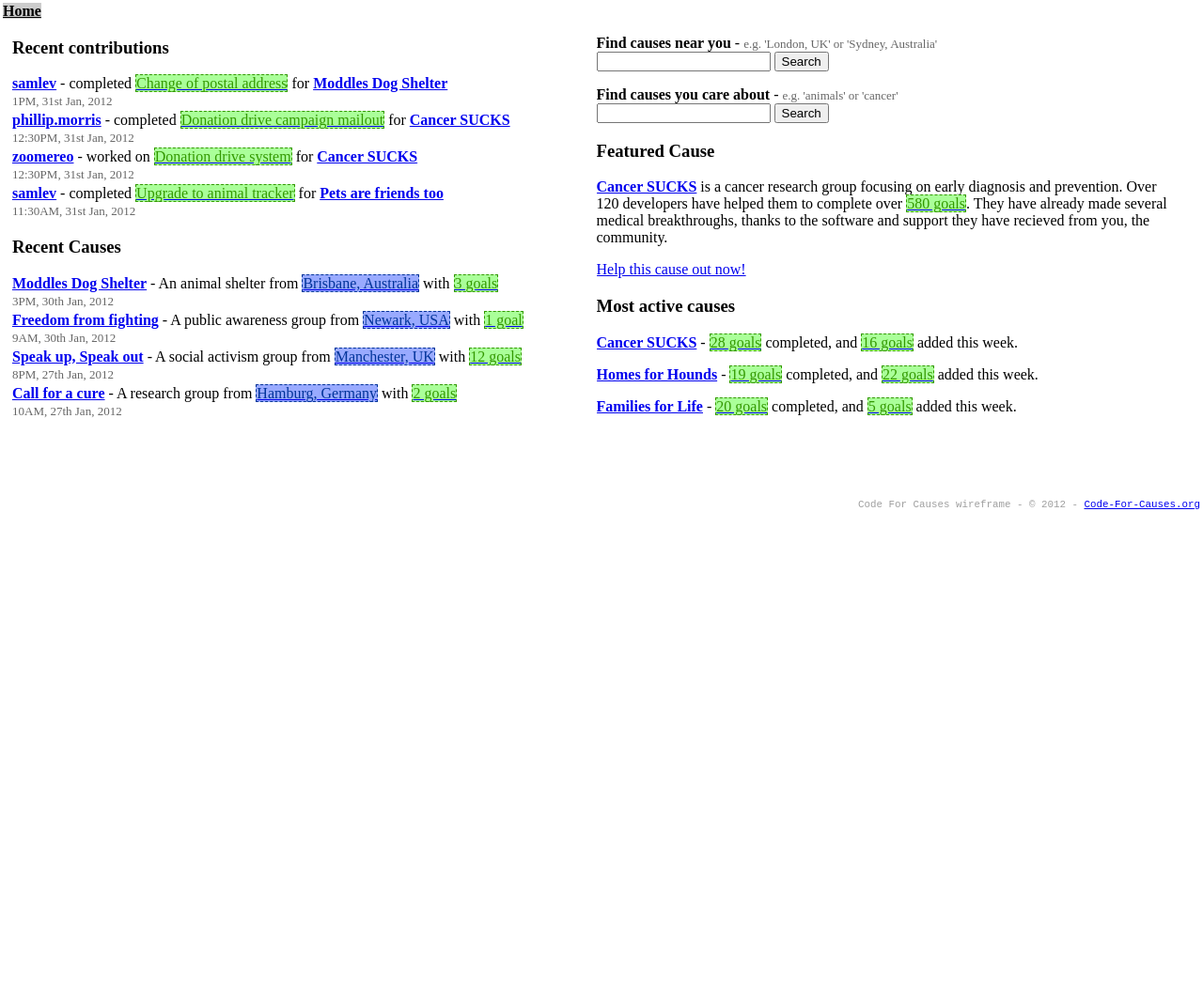
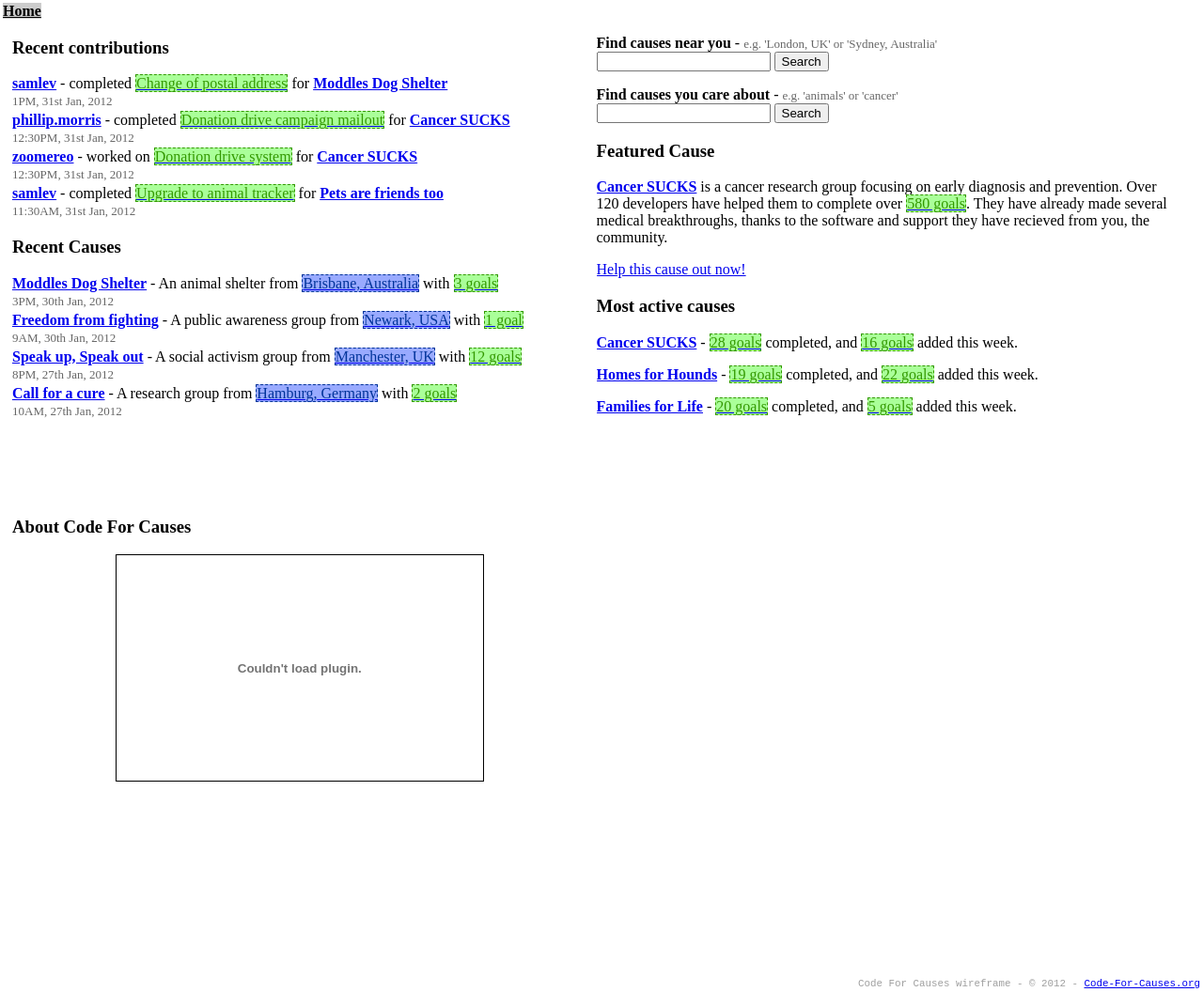
Before and after one commit to codeforcauses/WireFrames_v1, a plain HTML site: page index.html in a window 1280 px wide. Shown: the whole page at 94% size. Before the commit the page ends 800 px from the top, so only its background shows below. Drawn offline with Linux system fonts and the light colour scheme.

Commit message:
Added CTA (cat to action?) to index page

```diff
--- a/index.html
+++ b/index.html
@@ -123,6 +123,13 @@
         </div>
       </div>
       <div class="visualClear"></div>
+      <div class="pageblock">
+        <h3>About Code For Causes</h3>
+        <div style="width: 390px; height: 240px; margin-left: auto; margin-right: auto; border: solid #000000 1px;">
+          <object style="height: 240px; width: 390px"><param name="movie" value="http://www.youtube.com/v/J---aiyznGQ?version=3&feature=player_detailpage"><param name="allowFullScreen" value="true"><param name="allowScriptAccess" value="always"><embed src="http://www.youtube.com/v/J---aiyznGQ?version=3&feature=player_detailpage" type="application/x-shockwave-flash" allowfullscreen="true" allowScriptAccess="always" width="390" height="240"></object>
+        </div>
+      </div>
+      <div class="visualClear"></div>
     </div>
     <div id="footer">
       Code For Causes wireframe - &copy; 2012 - <a href="http://www.code-for-causes.org">Code-For-Causes.org</a>
```
